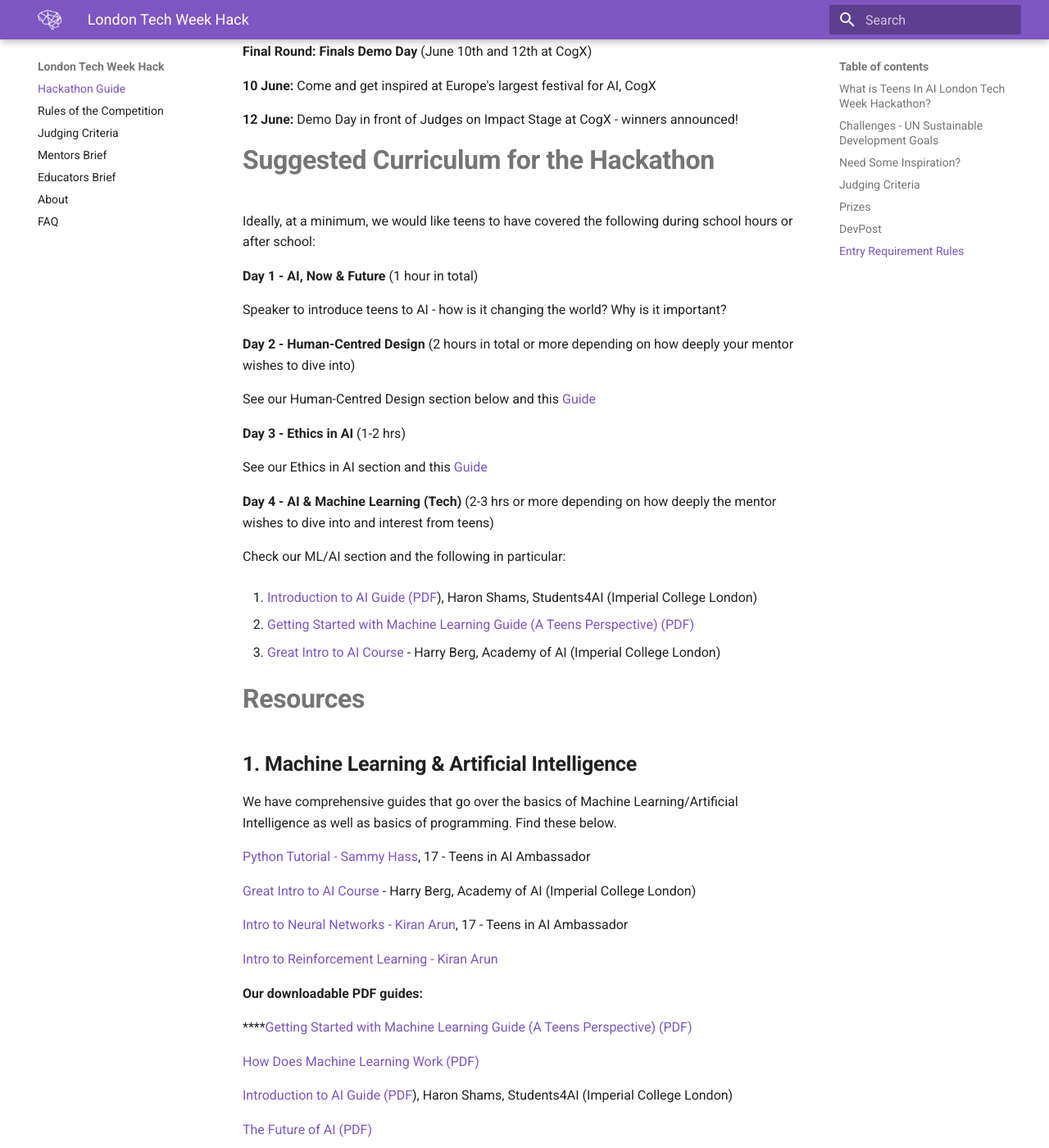
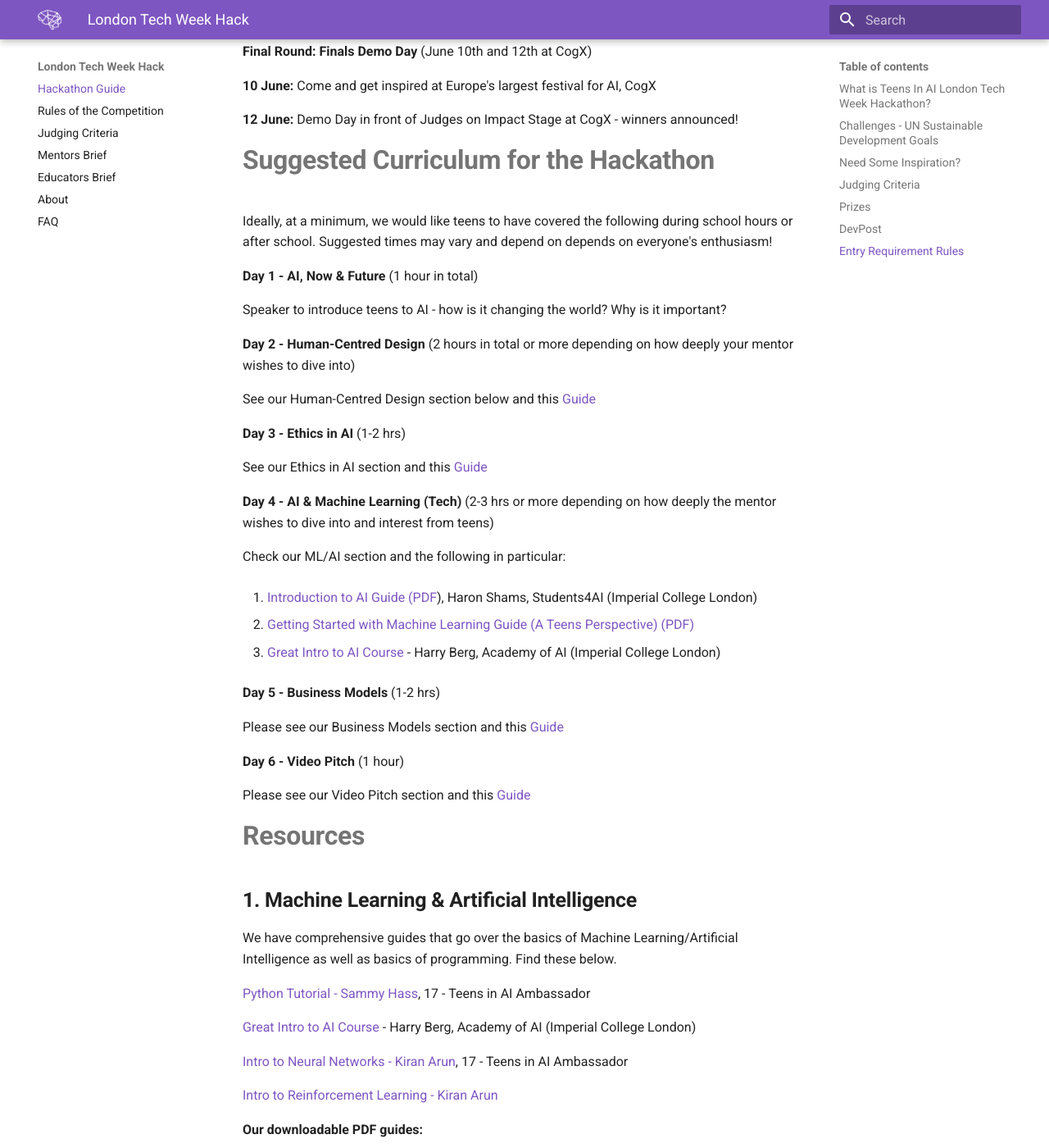
Before and after one commit to elenasinel/tech-week, an MkDocs documentation site: the page built from docs/index.md, in a window 1280 px wide and 1400 px high, scrolled down 6257 px. Shown: the whole window at 82% size. Built offline with MkDocs 1.6.1 and Material for MkDocs 9.7.7, drawn with Linux system fonts in a browser that asks for light colours; some of the changed text lies outside the part shown.

Commit message:
Update Documentation “index”

```diff
--- a/docs/index.md
+++ b/docs/index.md
@@ -117,7 +117,7 @@
 
 # **Suggested Curriculum for the Hackathon**
 
-Ideally, at a minimum, we would like teens to have covered the following during school hours or after school:
+Ideally, at a minimum, we would like teens to have covered the following during school hours or after school. Suggested times may vary and depend on depends on everyone's enthusiasm!
 
 **Day 1 -  AI, Now & Future** (1 hour in total)
 
@@ -140,6 +140,14 @@
 2. [Getting Started with Machine Learning Guide (A Teens Perspective)  (PDF)](https://drive.google.com/open?id=1JhmVrrI5JhPylJVna4NFU7UWyDhTRNnv)
 
 3. [Great Intro to AI Course](https://github.com/life-efficient/Academy-of-AI) - Harry Berg, Academy of AI (Imperial College London)
+
+**Day 5 - Business Models** (1-2 hrs)
+
+Please see our Business Models section and this [Guide](https://drive.google.com/file/d/1SLCSURVGCoKk2ahvA3aWga-l0J3XuiRo/view)
+
+**Day 6 - Video Pitch** (1 hour)
+
+Please see our Video Pitch section and this [Guide](https://drive.google.com/file/d/1NqrGYCoQU8HVXAJaaE1-3xNHzbvXEZLe/view)
 
 # **Resources**
 
```
Also changed, not shown: other parts of docs/index.md (+3 -3 lines).
